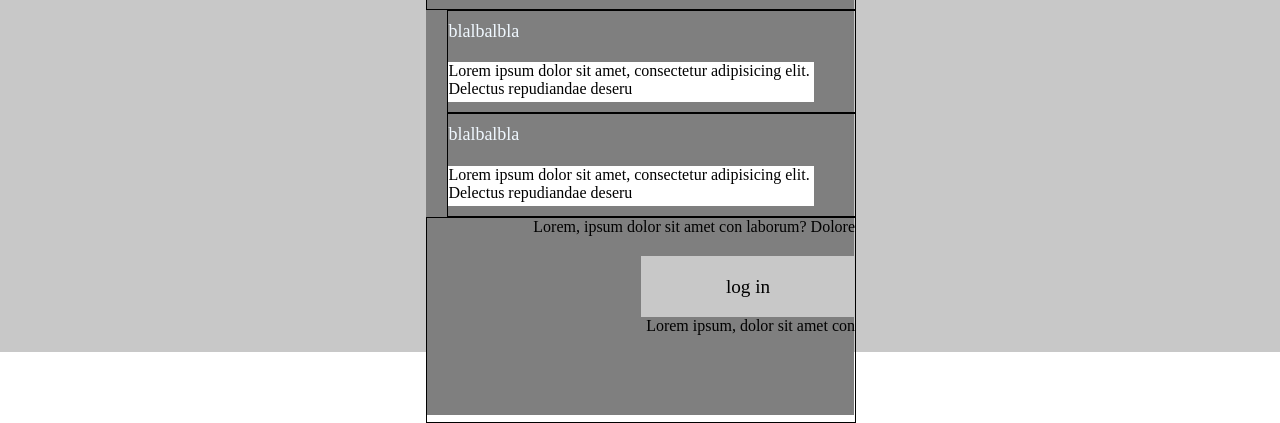
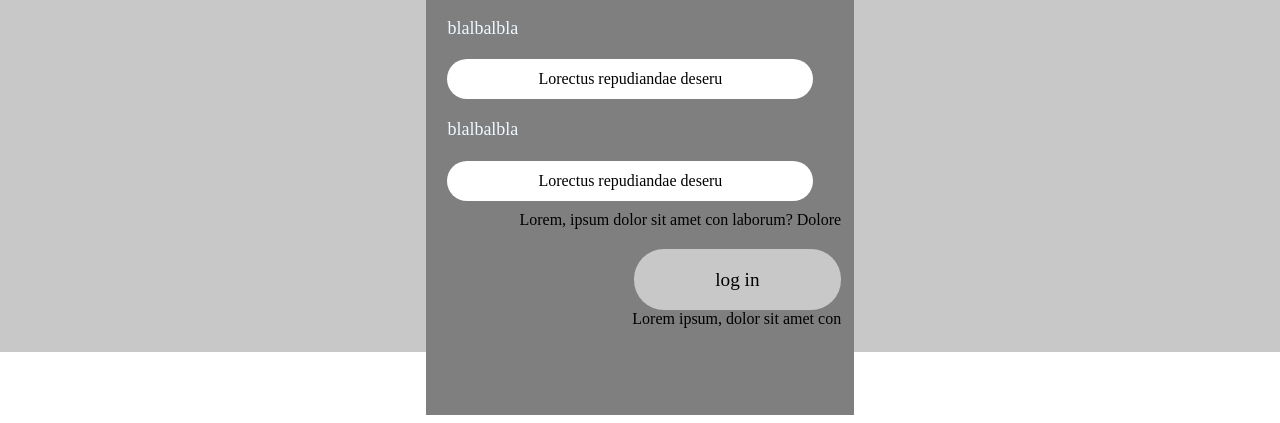
Before and after one commit to Lsohee/training_01_220406, a plain HTML site: page index.html in a window 1280 px wide. Shown: the part 448-871 px from the top of the page. Drawn offline with Linux system fonts and the light colour scheme.

Commit message:
세밀하게 깎음

```diff
--- a/css/style.css
+++ b/css/style.css
@@ -25,13 +25,14 @@
   width:100%;
   height:55%;
   background-color: #7f7f7f;
+  border-radius: 20px 20px 0px 0px;
   /* display:flex ;
   flex-direction: column;
   justify-content: space-around; */
 }
 
 #root>div>div{
-  border: 1px solid black;
+  /* border: 1px solid black; */
 }
 
 /*     기본 설정     */
@@ -46,6 +47,7 @@
   flex-direction: column;
   justify-content: space-around;
 }
+
 
 #root>div>div:nth-child(1)>div:nth-child(2){
   display: flex;
@@ -85,7 +87,11 @@
 #root>div>div:nth-child(2)>div:nth-child(2){
   background-color: white;
   width: 90%;
+  display: flex;
+  justify-content: center;
+  align-items: center;
   height:40%;
+  border-radius: 30px;
 }
 
 
@@ -108,12 +114,17 @@
 #root>div>div:nth-child(3)>div:nth-child(2){
   background-color: white;
   width: 90%;
+  display: flex;
+  justify-content: center;
+  align-items: center;
   height:40%;
+  border-radius: 30px;
+
 }
 
 /* 로그인 */
 #root>div>div:nth-child(4){
-  width:100%;
+  width:97%;
   height:40%;
   display: flex;
   flex-direction: column;
@@ -128,6 +139,7 @@
   justify-content: center;
   align-items: center;
   position: relative;
+  border-radius: 30px;
   top:20px;
   font-size: larger;
   background-color: #c8c8c8;
--- a/index.html
+++ b/index.html
@@ -36,7 +36,7 @@
           </div>
 
           <div>
-            Lorem ipsum dolor sit amet, consectetur adipisicing elit. Delectus repudiandae deseru
+            Lorectus repudiandae deseru
           </div>
         </div>
 
@@ -49,7 +49,7 @@
           </div>
 
           <div>
-            Lorem ipsum dolor sit amet, consectetur adipisicing elit. Delectus repudiandae deseru
+            Lorectus repudiandae deseru
           </div>
         </div>
 
```
